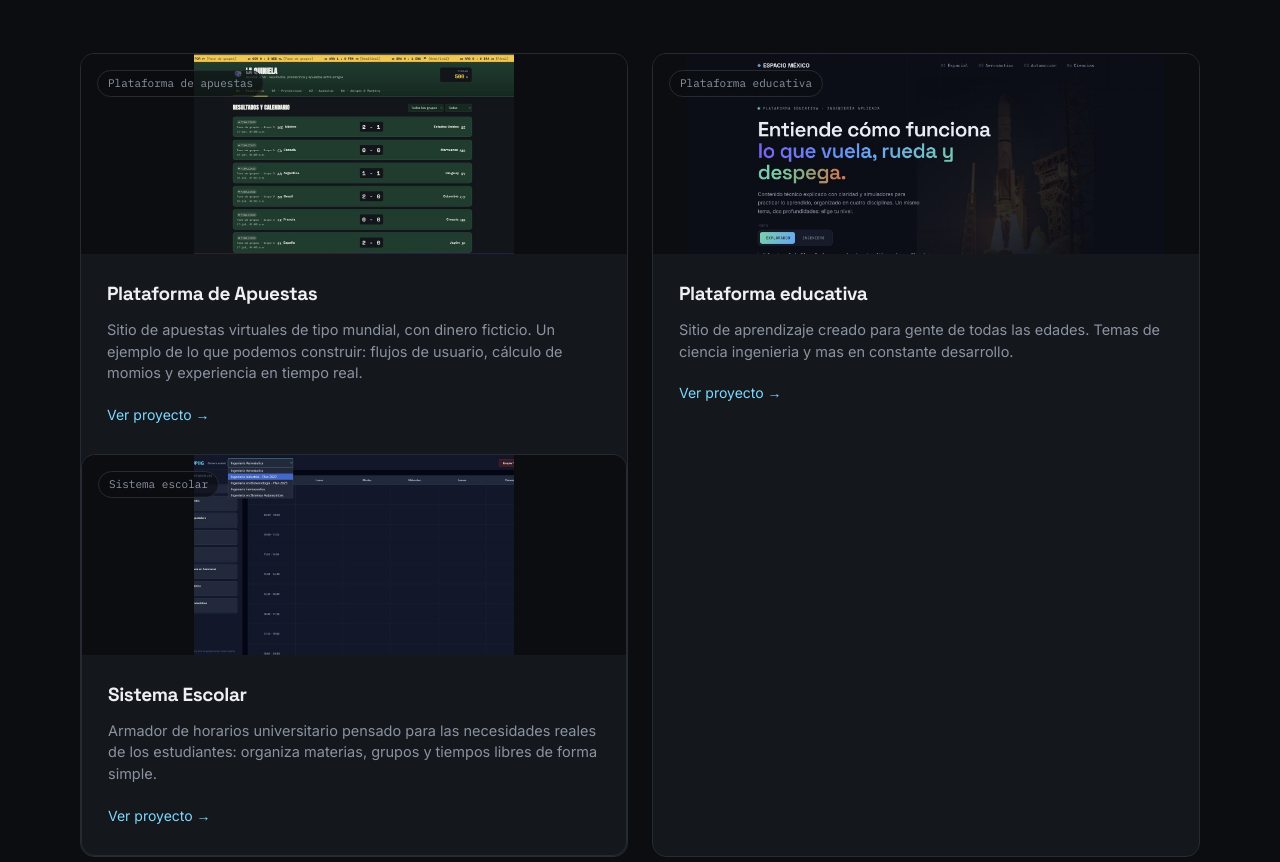
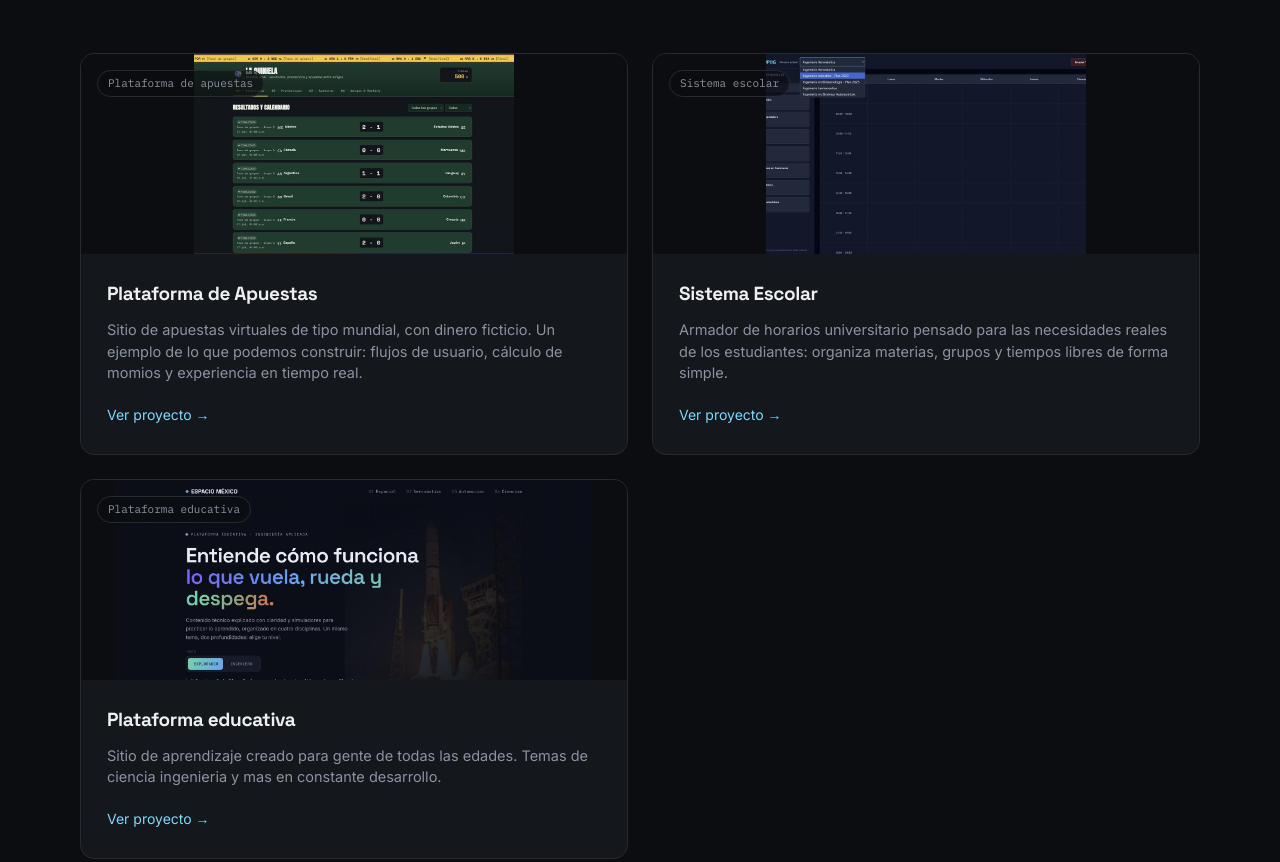
Before and after one commit to devspace-rz/portafolio, a website built with Vite: page index.html in a window 1280 px wide. Shown: the part 2811-3673 px from the top of the page. Built offline with nearby package versions, Linux system fonts and the light colour scheme; some packages are replaced by stand-ins of ours.

Commit message:
Update index.html

```diff
--- a/index.html
+++ b/index.html
@@ -44,13 +44,11 @@
   }
   .eyebrow::before{content:''; width:8px; height:8px; border-radius:50%; background:var(--accent); box-shadow:0 0 12px 2px var(--accent-2);}
 
-  /* cursor */
   .cursor-dot, .cursor-glow{ position:fixed; top:0; left:0; pointer-events:none; z-index:9999; border-radius:50%; transform:translate(-50%,-50%);}
   .cursor-dot{ width:6px; height:6px; background:var(--accent-2); }
   .cursor-glow{ width:32px; height:32px; border:1px solid rgba(127,216,255,0.5); transition: width .2s, height .2s, border-color .2s; }
   .cursor-glow.active{ width:52px; height:52px; border-color:var(--accent); background:var(--accent-dim); }
 
-  /* nav */
   header{
     position:fixed; top:0; left:0; right:0; z-index:100;
     padding:22px 24px; display:flex; align-items:center; justify-content:space-between;
@@ -88,7 +86,6 @@
   }
   .mobile-menu.open{ transform:translateY(0); }
 
-  /* hero */
   #hero{ min-height:100vh; display:flex; align-items:center; padding-top:120px; }
   #network{ position:absolute; inset:0; z-index:0; opacity:0.65; }
   .hero-content{ max-width:760px; }
@@ -101,7 +98,6 @@
   .scroll-line{ width:1px; height:36px; background:linear-gradient(var(--accent), transparent); animation: scrolldrop 1.8s infinite;}
   @keyframes scrolldrop{ 0%{opacity:0; transform:translateY(-10px);} 50%{opacity:1;} 100%{opacity:0; transform:translateY(10px);} }
 
-  /* reveal */
   .reveal{ opacity:0; transform:translateY(28px); transition:opacity .7s ease, transform .7s ease; }
   .reveal.in{ opacity:1; transform:translateY(0); }
 
@@ -109,7 +105,6 @@
   .section-head h2{ font-size:clamp(28px,4vw,40px); font-weight:600;}
   .section-head p{ color:var(--muted); margin-top:14px; font-size:16px;}
 
-  /* servicios */
   .grid-3{ display:grid; grid-template-columns:repeat(3,1fr); gap:24px;}
   @media (max-width:860px){ .grid-3{ grid-template-columns:1fr; } }
   .card{
@@ -122,7 +117,6 @@
   .card h3{ font-size:19px; margin-bottom:10px; font-weight:600; }
   .card p{ color:var(--muted); font-size:15px; }
 
-  /* proceso */
   .timeline{ position:relative; padding-left:36px; }
   .timeline-track{ position:absolute; left:9px; top:6px; bottom:6px; width:2px; background:var(--line); }
   .timeline-progress{ position:absolute; left:9px; top:6px; width:2px; background:linear-gradient(var(--accent), var(--accent-2)); height:0%; transition:height .1s linear; box-shadow:0 0 10px var(--accent-2); }
@@ -133,7 +127,6 @@
   .t-item h3{ font-size:19px; margin-bottom:8px; }
   .t-item p{ color:var(--muted); font-size:15px; max-width:520px;}
 
-  /* proyectos */
   .proj-grid{ display:grid; grid-template-columns:repeat(2,1fr); gap:24px; }
   @media (max-width:860px){ .proj-grid{ grid-template-columns:1fr; } }
   .proj-card{
@@ -143,7 +136,7 @@
   .proj-card:hover{ border-color:rgba(62,123,250,0.5); }
   .proj-img{
   height: 200px;
-  background: #0B0D10; /* Cambiamos a un fondo oscuro sólido */
+  background: #0B0D10;
   position: relative;
   overflow: hidden;
   display: flex;
@@ -154,7 +147,7 @@
 .proj-img img {
   width: 100%;
   height: 100%;
-  object-fit: contain; /* Ajusta la imagen completa sin recortarla ni deformarla */
+  object-fit: contain;
   transition: transform 0.3s ease;
 }
 
@@ -166,18 +159,15 @@
   .proj-tag{ position:absolute; top:16px; left:16px; font-family:'IBM Plex Mono'; font-size:11px; color:var(--muted); border:1px solid var(--line); padding:4px 10px; border-radius:999px; background:rgba(11,13,16,0.6); z-index:2;}
   .proj-soon{ display:flex; flex-direction:column; align-items:center; justify-content:center; text-align:center; padding:60px 28px; border:1px dashed var(--line); border-radius:var(--radius); color:var(--muted); font-family:'IBM Plex Mono'; font-size:13px; gap:8px;}
 
-  /* stats */
   .stats{ display:flex; gap:60px; flex-wrap:wrap; margin-top:20px; }
   .stat-num{ font-family:'Space Grotesk'; font-size:44px; font-weight:600; color:var(--accent-2); }
   .stat-label{ color:var(--muted); font-size:13px; font-family:'IBM Plex Mono'; }
 
-  /* nosotros */
   .team-grid{ display:grid; grid-template-columns:repeat(2,1fr); gap:24px; }
   @media (max-width:860px){ .team-grid{ grid-template-columns:1fr; } }
   .avatar{ width:56px; height:56px; border-radius:12px; background:var(--accent-dim); border:1px solid rgba(62,123,250,0.4); display:flex; align-items:center; justify-content:center; font-family:'Space Grotesk'; font-weight:600; color:var(--accent-2); margin-bottom:20px; }
   .role{ font-family:'IBM Plex Mono'; font-size:12px; color:var(--muted); margin-bottom:14px; }
 
-  /* faq */
   .faq-item{ border-bottom:1px solid var(--line); padding:22px 0; cursor:pointer; }
   .faq-q{ display:flex; justify-content:space-between; align-items:center; font-size:17px; font-weight:500; }
   .faq-plus{ font-family:'IBM Plex Mono'; color:var(--accent-2); transition:transform .3s ease; }
@@ -185,7 +175,6 @@
   .faq-a{ max-height:0; overflow:hidden; transition:max-height .35s ease; color:var(--muted); font-size:15px; }
   .faq-item.open .faq-a{ max-height:200px; padding-top:14px; }
 
-  /* contacto */
   .contact-grid{ display:grid; grid-template-columns:1fr 1fr; gap:60px; }
   @media (max-width:860px){ .contact-grid{ grid-template-columns:1fr; } }
   .direct-links{ display:flex; flex-direction:column; gap:14px; margin-top:24px; }
@@ -305,8 +294,8 @@
       <h2>Trabajo reciente</h2>
       <p>Algunos de los proyectos con los que hemos puesto a prueba nuestras ideas. Seguimos sumando más casos.</p>
     </div>
-   <div class="proj-grid">
-      <!-- Proyecto 1: Apuestas -->
+
+    <div class="proj-grid">
       <div class="proj-card reveal" data-tilt>
         <div class="proj-img">
           <span class="proj-tag">Plataforma de apuestas</span>
@@ -317,8 +306,7 @@
           <p>Sitio de apuestas virtuales de tipo mundial, con dinero ficticio. Un ejemplo de lo que podemos construir: flujos de usuario, cálculo de momios y experiencia en tiempo real.</p>
           <a href="https://mundial-lyart.vercel.app/" class="proj-link" target="_blank">Ver proyecto →</a>
         </div>
-
-     <!-- Proyecto 2: Sistema Escolar -->
+      </div>
       <div class="proj-card reveal" data-tilt>
         <div class="proj-img">
           <span class="proj-tag">Sistema escolar</span>
@@ -330,7 +318,6 @@
           <a href="https://horario-upiig.vercel.app/" class="proj-link" target="_blank">Ver proyecto →</a>
         </div>
       </div>
-    </div>
 
 
       <div class="proj-card reveal" data-tilt>
@@ -344,6 +331,7 @@
           <a href="https://mexspace.vercel.app/" class="proj-link" target="_blank">Ver proyecto →</a>
         </div>
       </div>
+
     </div>
 
     <div class="proj-soon reveal" style="margin-top:24px;">
@@ -446,7 +434,6 @@
 <footer>© 2026 Software Labs. León, Guanajuato, México</footer>
 
 <script>
-// cursor
 const dot = document.querySelector('.cursor-dot');
 const glow = document.querySelector('.cursor-glow');
 window.addEventListener('mousemove', e=>{
@@ -458,19 +445,16 @@ document.querySelectorAll('a, button, .card, .proj-card, .faq-item').forEach(el=
   el.addEventListener('mouseleave', ()=> glow.classList.remove('active'));
 });
 
-// header scroll state
 const header = document.getElementById('header');
 window.addEventListener('scroll', ()=>{
   header.classList.toggle('scrolled', window.scrollY > 40);
 });
 
-// mobile menu
 const hamburger = document.getElementById('hamburger');
 const mobileMenu = document.getElementById('mobileMenu');
 hamburger.addEventListener('click', ()=> mobileMenu.classList.toggle('open'));
 mobileMenu.querySelectorAll('a').forEach(a=> a.addEventListener('click', ()=> mobileMenu.classList.remove('open')));
 
-// reveal on scroll
 const revealEls = document.querySelectorAll('.reveal');
 const io = new IntersectionObserver((entries)=>{
   entries.forEach(entry=>{
@@ -479,7 +463,6 @@ const io = new IntersectionObserver((entries)=>{
 }, {threshold:0.15});
 revealEls.forEach(el=> io.observe(el));
 
-// timeline items + progress line
 const tItems = document.querySelectorAll('.t-item');
 const tio = new IntersectionObserver((entries)=>{
   entries.forEach(entry=>{ if(entry.isIntersecting) entry.target.classList.add('in'); });
@@ -497,7 +480,6 @@ window.addEventListener('scroll', ()=>{
   progress.style.height = (visible/total*100)+'%';
 });
 
-// faq accordion
 document.querySelectorAll('.faq-item').forEach(item=>{
   item.addEventListener('click', ()=>{
     const isOpen = item.classList.contains('open');
@@ -506,7 +488,6 @@ document.querySelectorAll('.faq-item').forEach(item=>{
   });
 });
 
-// animated counters
 const counters = document.querySelectorAll('[data-count]');
 const cio = new IntersectionObserver((entries)=>{
   entries.forEach(entry=>{
@@ -527,7 +508,7 @@ const cio = new IntersectionObserver((entries)=>{
 }, {threshold:0.5});
 counters.forEach(el=> cio.observe(el));
 
-// hero network canvas
+
 const canvas = document.getElementById('network');
 const ctx = canvas.getContext('2d');
 let w,h, nodes=[];
```
